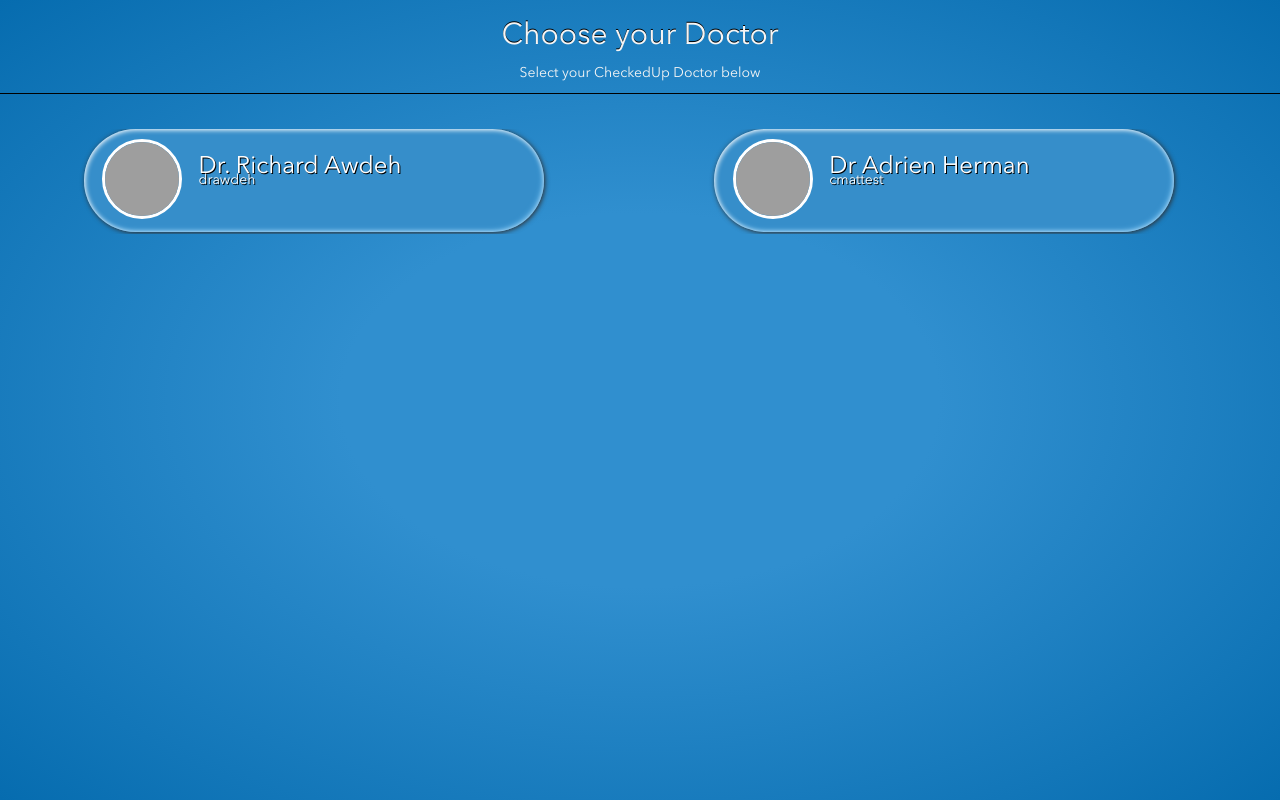
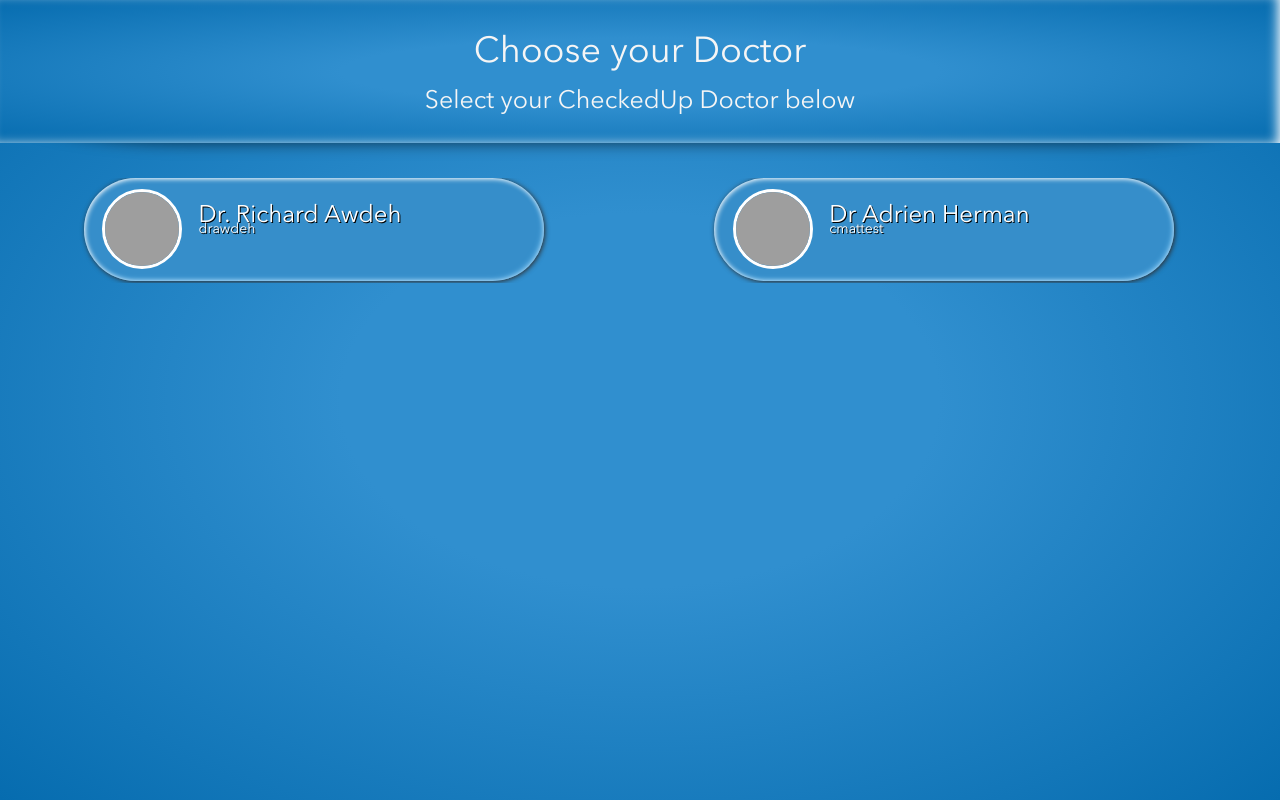
Before and after one commit to ricardovalquin/frontend_test, a website: page app/index.html in a window 1280 px wide. Drawn offline with nearby package versions, Linux system fonts and the light colour scheme; files that its build step writes are made by us from their sources; grey boxes are pictures that could not be loaded.

```diff
--- a/app/index.html
+++ b/app/index.html
@@ -12,11 +12,13 @@
 </head>
 <body>
 
+    <div class="title-container">
+        <div class="title curva curva-h" id="title">
+            <h1>Choose your Doctor</h1>
+            <p class="sub-title">Select your CheckedUp Doctor below</p>
+        </div>
+    </div>
 
-    <div class="title" id="title">
-        <h2>Choose your Doctor</h2>
-        <p>Select your CheckedUp Doctor below</p>
-    </div>
 
     <div class="doctors" id="doctors">
         <div class="padding-doctor" id="padding-doctor-1">
--- a/app/styles/default.scss
+++ b/app/styles/default.scss
@@ -24,9 +24,40 @@
 $gradient-color:#308fcf;
 $card-color:#368ECA;
 
+
+.title-container {
+  position: relative;
+  z-index: -5;
+}
+.title {
+  position:relative;
+  width:40%;
+  padding:1em;
+  background: radial-gradient($gradient-color 33%, $primary-color);
+  box-shadow: inset -6px -2px 12px -4px rgba(255,255,255,1)
+}
+
+.title:before,
+.title:after {
+  content:"";
+  position:absolute;
+  z-index:-2;
+}
+
+.curva:before {
+  box-shadow:0 0 15px rgba(0,0,0,0.6);
+  top:50%;
+  bottom:0;
+  left:10px;
+  right:10px;
+  border-radius:185px / 35px;
+}
+
+
 /* Universal Selectors */
 /* Element Selectors */
 body {
+  margin:0;
   height: 100%;
   background-color: $primary-color;
   background: radial-gradient($gradient-color 33%, $primary-color);
@@ -42,11 +73,15 @@
   width: 100%;
   text-align: center;
   color: whitesmoke;
-  border-bottom: 1px solid black;
+  //border-bottom: 1px solid black;
 }
 
 .title h2{
   text-shadow: 0 -1px 0 black;
+}
+
+.title .sub-title{
+  font-size: 25px;
 }
 
 .doctors{
@@ -90,11 +125,6 @@
   left: 4%;
   border-style: solid;
   border-color: white;
-/*  background-repeat: no-repeat;
-  background-position: center center;
-  background-size: cover;
-  background-position: center center;
-  background-image: url('https://pbs.twimg.com/profile_images/2650210446/c8ccb28dd7492c586fb38e438121c404_400x400.jpeg');*/
 }
 
 .doctor-card .doctor-name{
@@ -131,3 +161,16 @@
 /* !important Element Selectors */
 /* !important Class, Attribute, and Pseudo Selectors */
 /* !important ID Selectors */
+
+
+/* media queries */
+
+@media (max-width: 719px){
+  .doctor-card .doctor-name{
+    width: 8em;
+  }
+
+  .doctor-card .doctor-code{
+    width: 8em;
+  }
+}
```
Also changed, not shown: app/styles/default.css, 1 other file.
